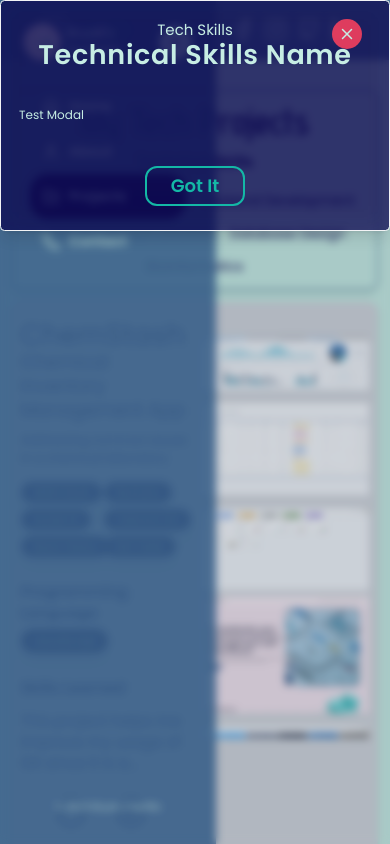
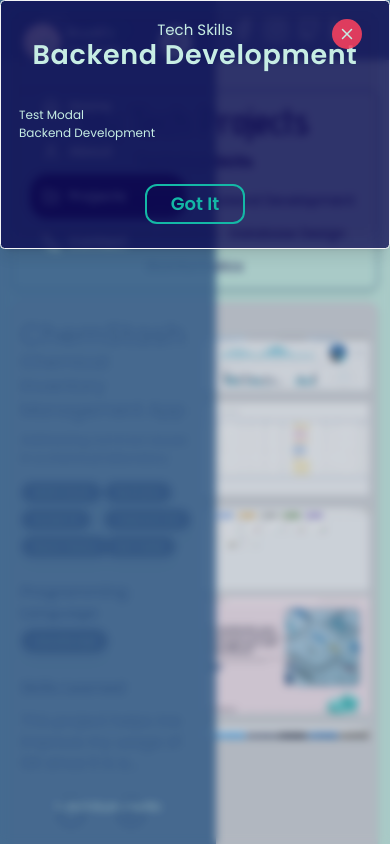
Before and after one commit to bryancastillo10/portfolio, a Next.js app: page /projects in a window 390 px wide. Both pictures are taken after a click on the item "Backend Development". Shown: the top 844 px of the page. Built offline with nearby package versions, Linux system fonts and the light colour scheme; no server answers.

Commit message:
SetSkills global state

```diff
--- a/src/app/(components)/Modal/ProjectModal.tsx
+++ b/src/app/(components)/Modal/ProjectModal.tsx
@@ -15,7 +15,7 @@ const ProjectModal = ({openModal,handleCloseModal,project}:ProjectModalProps) =>
     const getImagePath = () => {
         if (!project) return "";
         if (isMajorProject(project)) {
-          return project.imgPath[0] || "";
+          return project.imgPath[1] || "";
         }
         return project.imgPath;
       };
@@ -25,7 +25,7 @@ const ProjectModal = ({openModal,handleCloseModal,project}:ProjectModalProps) =>
         <div className="grid grid-cols-1 xl:grid-cols-2 justify items-center gap-4">
             <div className="max-w-[90%]">
                 {paragraphs.map((para,index)=> (
-                    <p className="indent-2 my-2 text-justify" key={index}>{para}</p>
+                    <p className="text-lg indent-2 my-2 text-justify" key={index}>{para}</p>
                 ))}
             </div>
             <div className="max-w-[90%] mx-auto">
--- a/src/app/(components)/Modal/SkillsModal.tsx
+++ b/src/app/(components)/Modal/SkillsModal.tsx
@@ -1,15 +1,18 @@
 import Modal from "@/app/(components)/Modal";
+import { TechSkillsTypes } from "@/app/api/skills/data";
 
 interface SkillsModalProps{
     openModal:boolean;
     handleCloseModal:()=>void;
+    skills: TechSkillsTypes | null;
 }
 
-const SkillsModal = ({openModal, handleCloseModal}:SkillsModalProps) => {
+const SkillsModal = ({openModal, handleCloseModal,skills}:SkillsModalProps) => {
 
   const bodyContent = (
     <>
         <h1>Test Modal</h1>
+        <p>{skills?.name!}</p>
     </>
   )
 
@@ -18,7 +21,7 @@ const SkillsModal = ({openModal, handleCloseModal}:SkillsModalProps) => {
         openModal={openModal}
         onClose={handleCloseModal}
         body={bodyContent}
-        title="Technical Skills Name"
+        title={skills?.name!}
         modalLabel="Tech Skills"
     />
   )
--- a/src/app/projects/(components)/BentoLayout.tsx
+++ b/src/app/projects/(components)/BentoLayout.tsx
@@ -6,19 +6,27 @@ import MinorProject from "@/app/projects/(components)/MinorProject";
 import ProjectPageHeader from "@/app/projects/ProjectPageHeader";
 import ProjectModal from "@/app/(components)/Modal/ProjectModal";
 import ProjectPageFooter from "@/app/projects/ProjectPageFooter";
+
 import { MajorProjectTypes } from "@/app/api/project/major/data";
 import { MinorProjectTypes } from '@/app/api/project/minor/data';
+import { TechSkillsTypes } from "@/app/api/skills/data";
 
 import { useAppSelector, useAppDispatch } from "@/app/redux";
-import { setOpenProjectModal, setOpenSkillsModal, setSelectedProject } from "@/state";
+import { setOpenProjectModal,
+         setOpenSkillsModal,
+         setSelectedProject,
+         setSelectedSkills
+        } from "@/state";
 import SkillsModal from "@/app/(components)/Modal/SkillsModal";
+
 
 interface BentoLayoutProps{
   majorData: MajorProjectTypes[];
   minorData: MinorProjectTypes[];
+  skillsData: TechSkillsTypes[];
 }
 
-const BentoLayout = ({majorData,minorData}:BentoLayoutProps) => {
+const BentoLayout = ({majorData,minorData,skillsData}:BentoLayoutProps) => {
   const dispatch = useAppDispatch();
 
   // Theme State
@@ -34,7 +42,8 @@ const BentoLayout = ({majorData,minorData}:BentoLayoutProps) => {
     dispatch(setOpenProjectModal(!openProjectModal));
   };
 
-  const handleSkillsModal = () => {
+  const handleSkillsModal = (skill: TechSkillsTypes | null) => {
+    dispatch(setSelectedSkills(skill))
     dispatch(setOpenSkillsModal(!openSkillsModal));
   }
 
@@ -49,7 +58,7 @@ const BentoLayout = ({majorData,minorData}:BentoLayoutProps) => {
       toggleModal={()=> toggleProjectModal(majorData[0])}
     />
 
-    <FillerSection order="order-1"><ProjectPageHeader toggleModal={handleSkillsModal}/></FillerSection>
+    <FillerSection order="order-1"><ProjectPageHeader  skillsData={skillsData} handleSkillsModal={handleSkillsModal}/></FillerSection>
 
     <MinorProject
       project={minorData[0]}
@@ -101,7 +110,8 @@ const BentoLayout = ({majorData,minorData}:BentoLayoutProps) => {
       />
     <SkillsModal
       openModal={openSkillsModal}
-      handleCloseModal={handleSkillsModal}
+      handleCloseModal={()=>handleSkillsModal(null)}
+      skills={useAppSelector((state)=>state.global.selectedSkills)}
     />
 </main>
   )
--- a/src/app/projects/(components)/MajorProject.tsx
+++ b/src/app/projects/(components)/MajorProject.tsx
@@ -78,7 +78,7 @@ const MajorProject = ({ order, backgroundColor,isLayoutRight,project, toggleModa
             </div>
 
             <div className="absolute inset-0 animate-marquee2 flex flex-col">
-            {project.imgPath.map((img, index) => (
+            {project.imgPath.slice(0,2).map((img, index) => (
               <Image
                 width="400"
                 height="250"
--- a/src/app/projects/(components)/MinorProject.tsx
+++ b/src/app/projects/(components)/MinorProject.tsx
@@ -20,7 +20,7 @@ const MinorProject = ({order,backgroundColor,isLayoutLeft,project, toggleModal}:
       <div className={`flex ${isLayoutLeft ? "flex-col-reverse": "flex-col"}  p-4`}>
             <Image
               src={project.imgPath}
-              className="rounded-xl shadow-md self-center h-[220px] max-h-auto"
+              className="rounded-xl shadow-md self-center h-[220px] size-auto"
               alt="Project Preview-1"
               height="180"
               width="330"
--- a/src/app/projects/ProjectPageHeader.tsx
+++ b/src/app/projects/ProjectPageHeader.tsx
@@ -1,28 +1,34 @@
 import SectionHeader from "@/app/(reusables)/SectionHeader";
+import { TechSkillsTypes } from "@/app/api/skills/data";
 import { useAppSelector } from "@/app/redux";
 
-interface ProjectPageHeaderProps{
-  toggleModal:()=>void;
+interface ProjectPageHeaderProps {
+  skillsData: TechSkillsTypes[];
+  handleSkillsModal: (skill: TechSkillsTypes | null) => void;
 }
 
-const ProjectPageHeader = ({toggleModal}:ProjectPageHeaderProps) => {
+const ProjectPageHeader = ({handleSkillsModal, skillsData}:ProjectPageHeaderProps) => {
   const theme = useAppSelector((state)=>state.global.theme);
 
   const textLinkClassName=`text-lg text-center md:text-left ${theme ?"hover:text-amber-400" :"hover:text-teal-700"} hover:underline cursor-pointer`;
   return (
     <div className="md:py-4 px-6 rounded-xl shadow-md border border-light-secondary">
-      <SectionHeader title="My Tech Projects"/>
-      <div className="mt-4 md:mt-6 flex flex-col lg:flex-row items-center gap-y-2 gap-x-4">
-        <h3 className="text-xl md:text-center font-semibold">Technical Skills</h3>
-        <ul className="my-4 xl:my-0 flex flex-wrap gap-4 justify-center items-center text-wrap">
-            <li onClick={toggleModal} className={`${textLinkClassName} xl:text-xl`}>Frontend Development</li>
-            <li onClick={toggleModal} className={`${textLinkClassName} xl:text-xl`}>Backend Development</li>
-            <li onClick={toggleModal} className={`${textLinkClassName} xl:text-xl`}>Project Conceptualization</li>
-            <li onClick={toggleModal} className={`${textLinkClassName} xl:text-xl`}>Database Design</li>
-            <li onClick={toggleModal} className={`${textLinkClassName} xl:text-xl`}>Bioinformatics</li>
-        </ul>
-      </div>
+    <SectionHeader title="My Tech Projects" />
+    <div className="mt-4 md:mt-6 flex flex-col lg:flex-row items-center gap-y-2 gap-x-4">
+      <h3 className="text-xl md:text-center font-semibold">Technical Skills</h3>
+      <ul className="my-4 xl:my-0 flex flex-wrap gap-4 justify-center items-center text-wrap">
+        {skillsData.map((skill) => (
+          <li
+            key={skill.id}
+            onClick={() => handleSkillsModal(skill)}
+            className={`${textLinkClassName} xl:text-xl`}
+          >
+            {skill.name}
+          </li>
+        ))}
+      </ul>
     </div>
+  </div>
   )
 }
 
--- a/src/app/projects/page.tsx
+++ b/src/app/projects/page.tsx
@@ -1,20 +1,22 @@
 import BentoLayout from "@/app/projects/(components)/BentoLayout";
 
 const Projects = async () => {
-  const [majorProjRes, minorProjRes] = await Promise.all([
+  const [majorProjRes, minorProjRes, techSkillsRes] = await Promise.all([
     fetch(`${process.env.NEXT_PUBLIC_BASE_API_URL}/api/project/major`),
     fetch(`${process.env.NEXT_PUBLIC_BASE_API_URL}/api/project/minor`),
+    fetch(`${process.env.NEXT_PUBLIC_BASE_API_URL}/api/skills`),
     {cache: 'no-store'}
   ]);
 
   const majorProjData = await majorProjRes.json();
   const minorProjData = await minorProjRes.json();
-
+  const techSkillsData = await techSkillsRes.json();
   return (
     <section className="pt-10 w-[94%] mx-auto">
       <BentoLayout
         majorData={majorProjData.responseData}
         minorData={minorProjData.responseData}
+        skillsData={techSkillsData.responseData}
         />
     </section>
   )
--- a/src/state/index.ts
+++ b/src/state/index.ts
@@ -1,5 +1,6 @@
 import { MajorProjectTypes } from "@/app/api/project/major/data";
 import { MinorProjectTypes } from "@/app/api/project/minor/data";
+import { TechSkillsTypes } from "@/app/api/skills/data";
 import { createSlice, PayloadAction } from "@reduxjs/toolkit";
 
 export interface InitialStateTypes {
@@ -8,6 +9,7 @@ export interface InitialStateTypes {
     openProjectModal:boolean;
     selectedProject: MajorProjectTypes | MinorProjectTypes | null;
     openSkillsModal:boolean;
+    selectedSkills: TechSkillsTypes | null;
 }
 
 const initialState: InitialStateTypes = {
@@ -16,6 +18,7 @@ const initialState: InitialStateTypes = {
     openProjectModal:false,
     selectedProject:null,
     openSkillsModal:false,
+    selectedSkills:null,
 }
 
 export const globalSlice = createSlice({
@@ -36,6 +39,9 @@ export const globalSlice = createSlice({
         },
         setOpenSkillsModal: (state, action:PayloadAction<boolean>) => {
             state.openSkillsModal = action.payload;
+        },
+        setSelectedSkills:(state, action: PayloadAction<TechSkillsTypes | null>) => {
+            state.selectedSkills = action.payload;
         }
     }
 });
@@ -44,7 +50,8 @@ export const { setIsSidebarCollapse,
                setTheme,
                setOpenProjectModal,
                setSelectedProject,
-               setOpenSkillsModal
+               setOpenSkillsModal,
+               setSelectedSkills
             } = globalSlice.actions;
 
 export default globalSlice.reducer;
```
